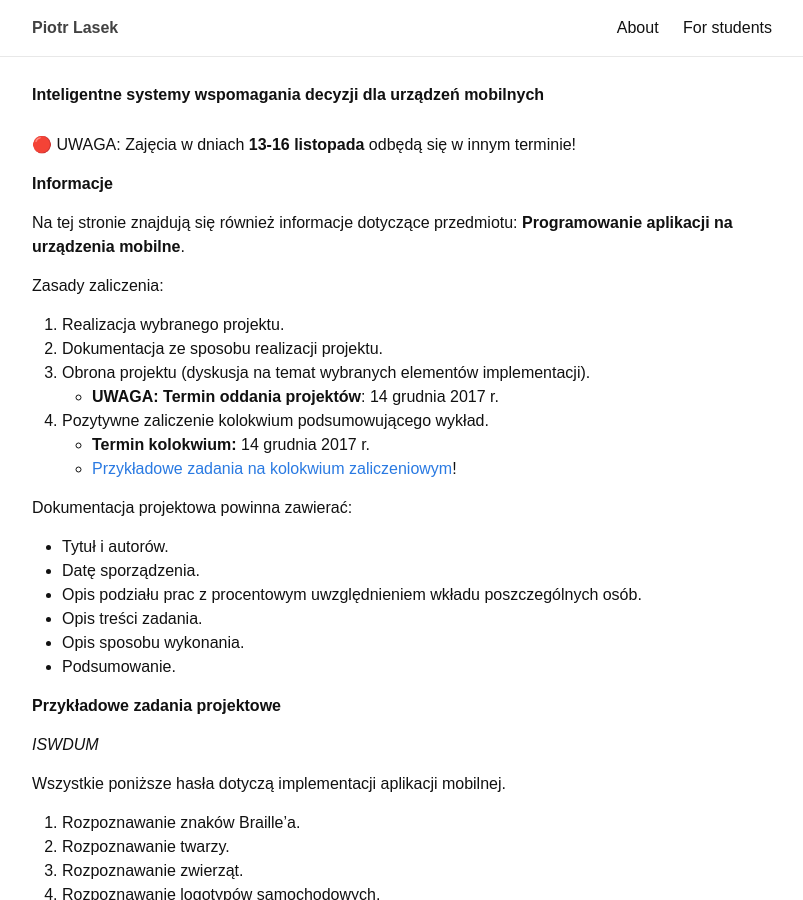
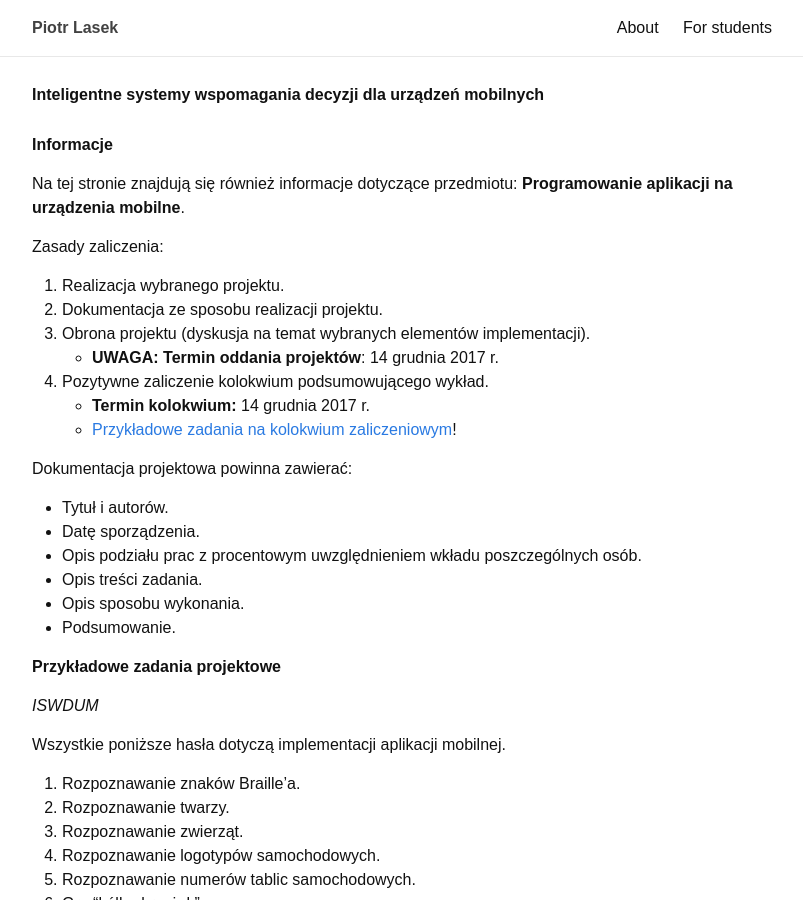
Before and after one commit to piotrlasek/piotrlasek.github.io, a Jekyll site: the page built from for-students/iswddum2016.md, in a window 1280 px wide and 900 px high. Shown: the whole window, without its empty margins (238-1041 px from the left). Built offline with Jekyll 4.4.1, drawn with Linux system fonts in a browser that asks for light colours.

Commit message:
Update iswddum2016.md

```diff
--- a/for-students/iswddum2016.md
+++ b/for-students/iswddum2016.md
@@ -4,8 +4,6 @@ title: Inteligentne systemy wspomagania decyzji dla urządzeń mobilnych
 permalink: /for-students/iswddum
 exclude: true
 ---
-
-&#x1F534; UWAGA: Zajęcia w dniach **13-16 listopada** odbędą się w innym terminie!
 
 # Informacje
 
```
